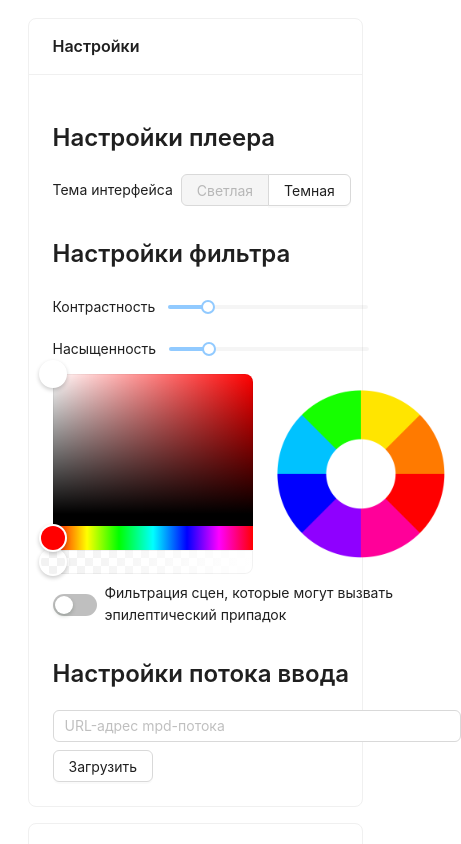
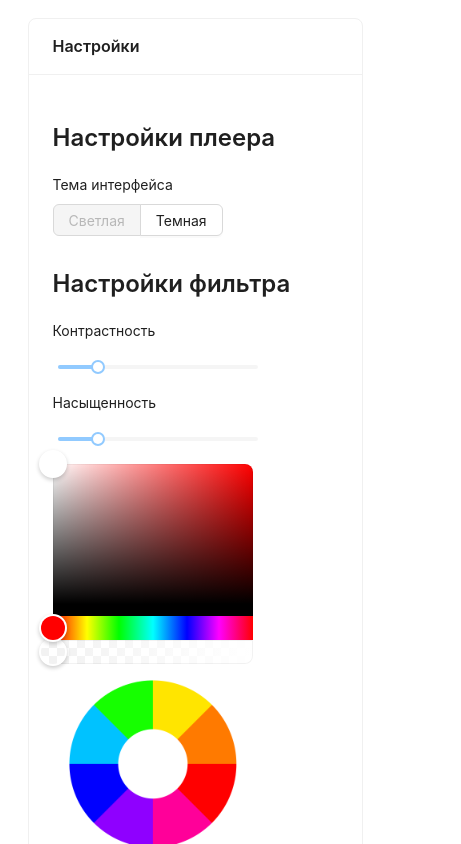
Before and after one commit to beldmian/colorblinder, a Next.js app in the folder web/: page / in a window 390 px wide. Shown: the top 844 px of the page, 461 px wide, since content can reach past the window. Built offline with nearby package versions, Linux system fonts and the light colour scheme.

Commit message:
Fix responsive

```diff
--- a/web/pages/index.tsx
+++ b/web/pages/index.tsx
@@ -80,17 +80,24 @@ export default function Home() {
             <Space direction='vertical'>
               <Space direction='vertical'>
                 <Typography.Title level={3}>Настройки плеера</Typography.Title>
-                <Space>
+                <Row align="middle" gutter={[8, 8]}>
+                  <Col flex="none">
                     <Typography>Тема интерфейса</Typography>
+                  </Col>
+                  <Col flex="auto">
                     <Space.Compact block>
                       <Button disabled={theme == "light"} onClick={() => setTheme("light")}>Светлая</Button>
                       <Button disabled={theme == "dark"} onClick={() => setTheme("dark")}>Темная</Button>
                     </Space.Compact>
-                </Space>
+                  </Col>
+                </Row>
               </Space>
               <Typography.Title level={3}>Настройки фильтра</Typography.Title>
-              <Space>
+              <Row align="middle" gutter={[8, 8]}>
+                <Col flex="none">
                   <Typography>Контрастность</Typography>
+                </Col>
+                <Col flex="auto">
                   <Slider
                   style={{width: "200px"}}
                     min={0}
@@ -99,9 +106,13 @@ export default function Home() {
                     value={contrast}
                     step={0.01}
                   />
-              </Space>
-              <Space>
+                </Col>
+              </Row>
+              <Row align="middle" gutter={[8, 8]}>
+                <Col flex="none">
                   <Typography>Насыщенность</Typography>
+                </Col>
+                <Col flex="auto">
                   <Slider
                   style={{width: "200px"}}
                     min={0}
@@ -110,9 +121,13 @@ export default function Home() {
                     value={saturate}
                     step={0.01}
                   />
-              </Space>
-              <Space>
+                </Col>
+              </Row>
+              <Row>
+                <Col sm={12} xs={24}>
                   <RgbaColorPicker color={color} onChange={setColor} />
+                </Col>
+                <Col sm={12} xs={24}>
                   <div style={{
                     width: "200px",
                     height: "200px",
@@ -120,7 +135,8 @@ export default function Home() {
                     backgroundSize: "cover",
                     filter: "url(#video_filter)",
                   }}></div>
-              </Space>
+                </Col>
+              </Row>
               <Space>
                 <Switch onChange={(checked) => setIsPhotosensitive(checked)}/>
                 <Typography>Фильтрация сцен, которые могут вызвать эпилептический припадок</Typography>
```
Lines whose indentation alone changed are shown as unchanged.
